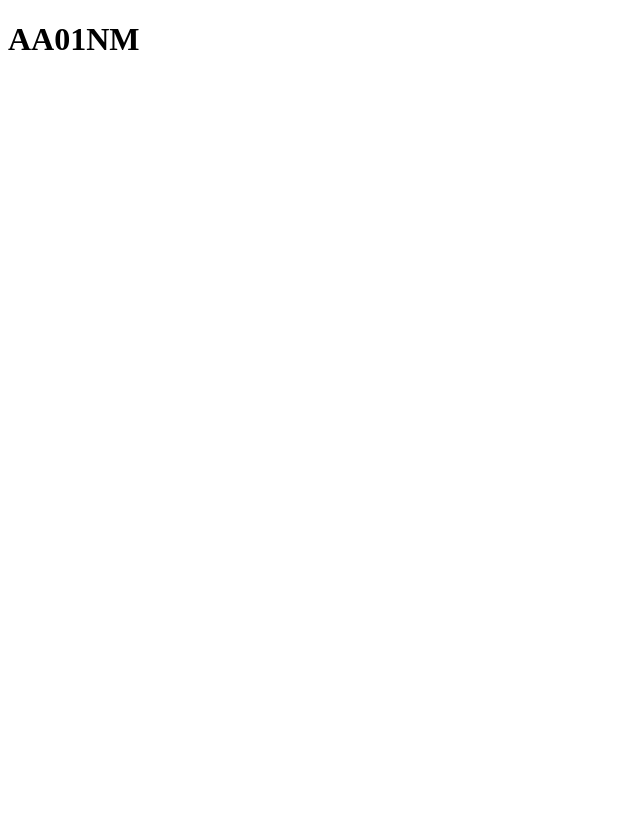
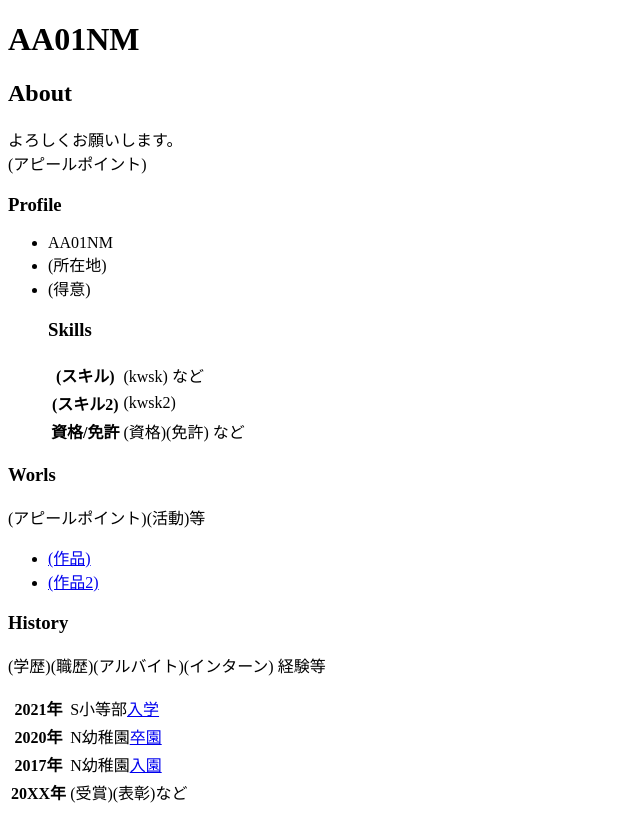
Before and after one commit to AA01NM/AA01NM.github.io, a plain HTML site: page index.html in a window 1280 px wide. Shown: the whole page, without its empty margins (0-640 px from the left). Drawn offline with Linux system fonts and the light colour scheme.

Commit message:
Add profile, skills, and history sections to index.html ポートフォリオに必要なテンプレートを作成

```diff
--- a/index.html
+++ b/index.html
@@ -7,5 +7,62 @@
   </head>
   <body>
     <h1>AA01NM</h1>
+
+    <h2>About</h2>
+    <p>
+      よろしくお願いします。<br>
+      (アピールポイント)
+    </p>
+
+    <h3>Profile</h3>
+    <ul>
+      <li>AA01NM</li>
+      <li>(所在地)</li>
+      <li>(得意)</li>
+
+      <h3>Skills</h3>
+      <table>
+        <tr>
+          <th>(スキル)</th>
+          <td>(kwsk) など</td>
+        </tr>
+        <tr>
+          <th>(スキル2)</th>
+          <td>(kwsk2)</td>
+        </tr>
+        <tr>
+          <th>資格/免許</th>
+          <td>(資格)(免許) など</td>
+        </tr>
+      </table>
+    </ul>
+
+    <h3>Worls</h3>
+    <p>(アピールポイント)(活動)等</p>
+    <ul>
+    <li><a href="https://aa01nm.github.io/">(作品)</a></li>
+    <li><a href="https://aa01nm.github.io/">(作品2)</a></li>
+    </ul>
+
+    <h3>History</h3>
+    <p>(学歴)(職歴)(アルバイト)(インターン) 経験等</p>
+    <table>
+      <tr>
+        <th>2021年</th>
+        <td>S小等部<a href="https://aa01nm.github.io/">入学</a></td>
+      </tr>
+      <tr>
+        <th>2020年</th>
+        <td>N幼稚園<a href="https://aa01nm.github.io/">卒園</a></td>
+      </tr>
+      <tr>
+        <th>2017年</th>
+        <td>N幼稚園<a href="https://aa01nm.github.io/">入園</a></td>
+      </tr>
+      <tr>
+        <th>20XX年</th>
+        <td>(受賞)(表彰)など</a></td>
+      </tr>
+    </table>
   </body>
 </html>
```
